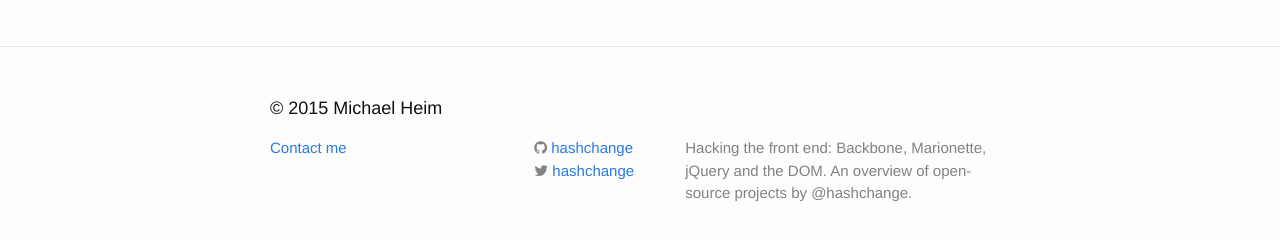
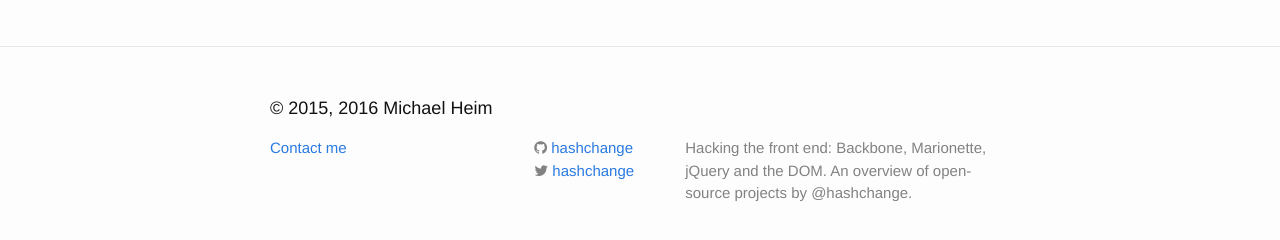
Before and after one commit to hashchange/hashchange.github.io, a Jekyll site: the page built from index.md, in a window 1280 px wide and 900 px high, scrolled down 3208 px. Shown: the part 635-875 px from the top of the window. Built offline with Jekyll 4.4.1, drawn with Linux system fonts in a browser that asks for light colours.

Commit message:
Updated copyright notice
Dates adjusted for 2016.

```diff
--- a/_includes/footer.html
+++ b/_includes/footer.html
@@ -2,7 +2,7 @@
 
   <div class="wrapper">
 
-    <h2 class="footer-heading">© 2015 {{ site.owner }}</h2>
+    <h2 class="footer-heading">© 2015, 2016 {{ site.owner }}</h2>
 
     <div class="footer-col-wrapper">
       <div class="footer-col  footer-col-1">
```
